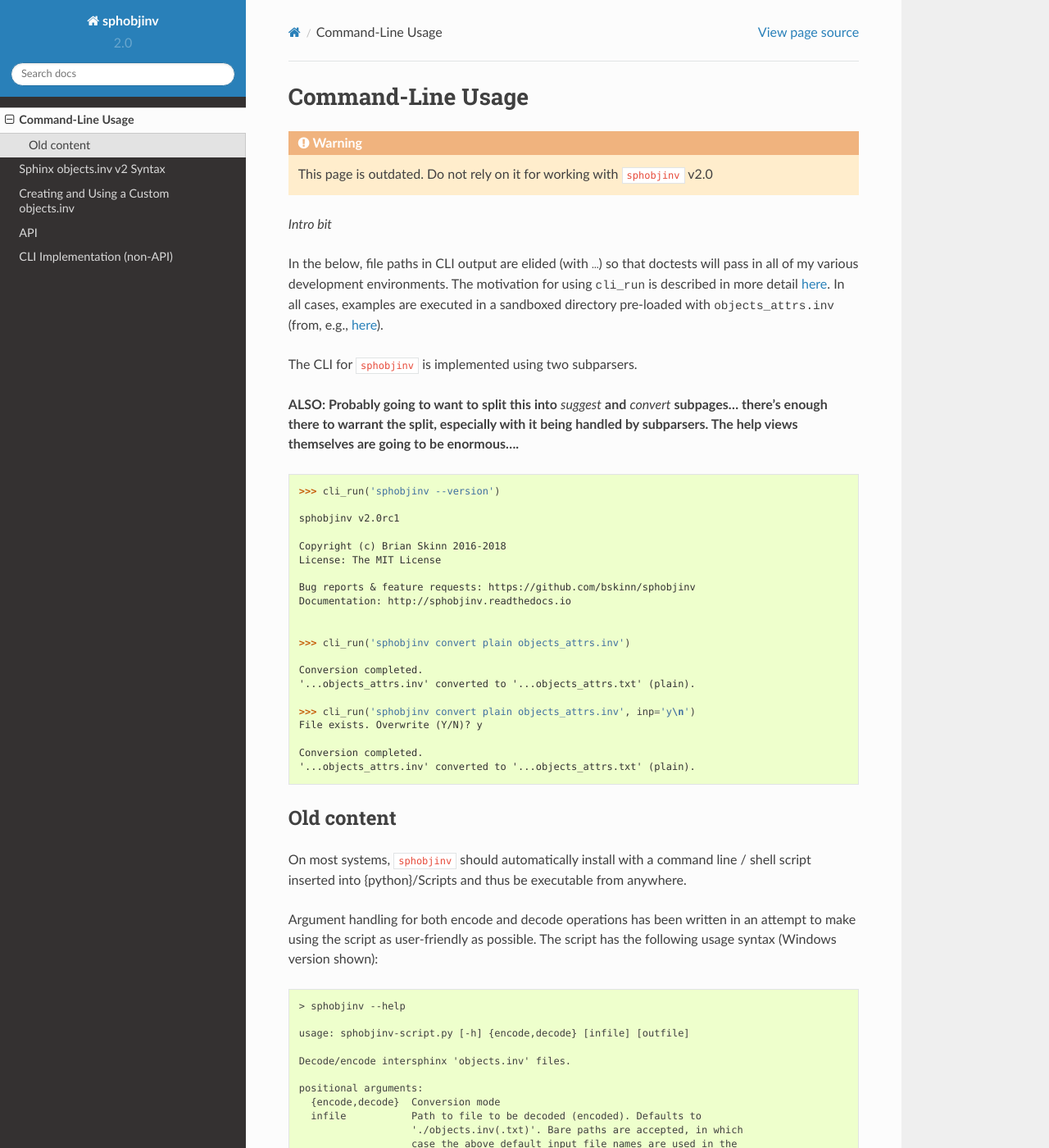
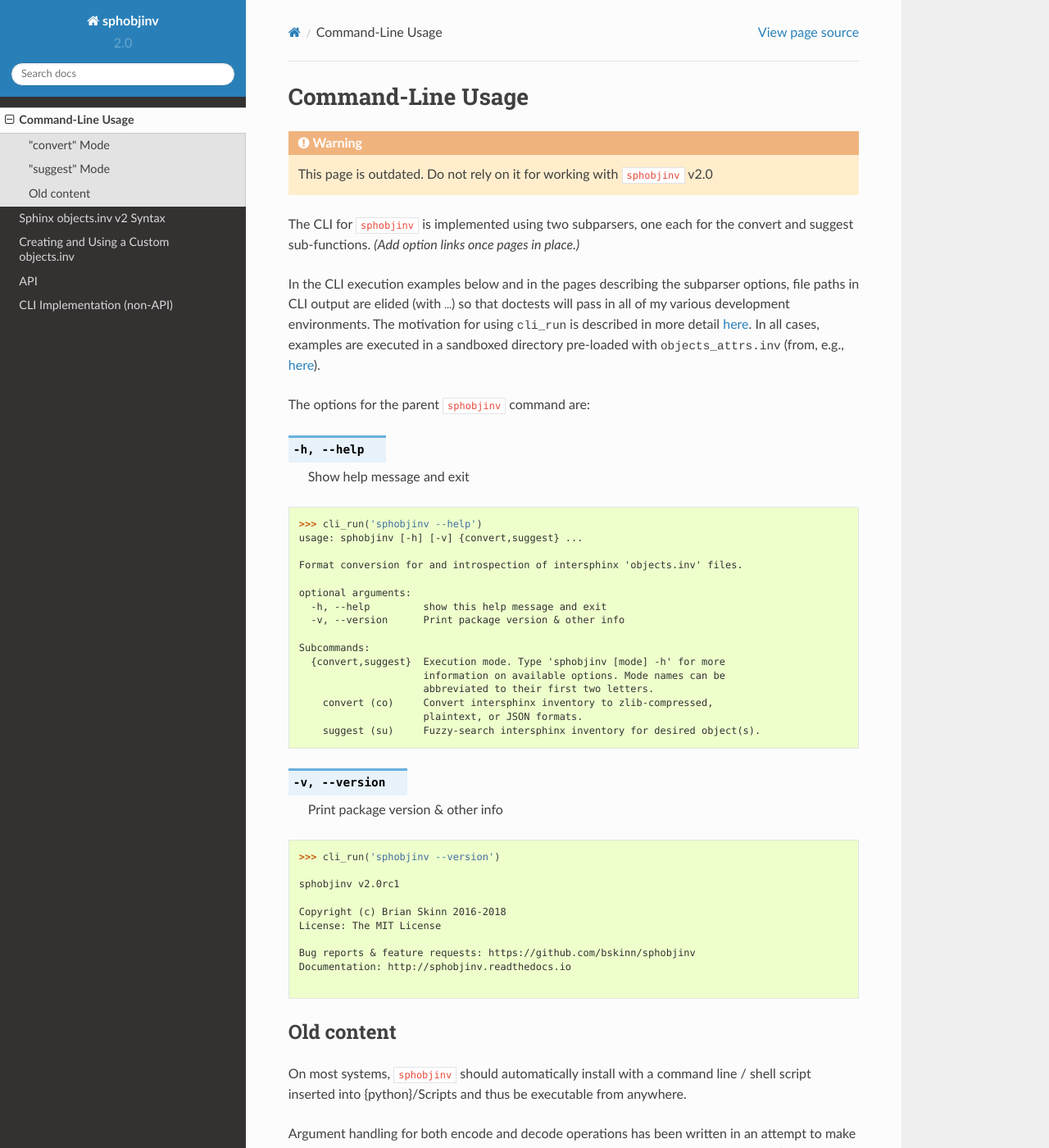
Before and after one commit to bskinn/sphobjinv, a Sphinx documentation site: the page built from doc/source/cmdline.rst, in a window 1280 px wide and 1400 px high. Shown: the whole window at 82% size. Built offline with Sphinx 7.4.7 and the Read the Docs theme 2.0.0, drawn with Linux system fonts in a browser that asks for light colours.

Commit message:
DRAFT/REVISE: Add some replaces, draft bit of CLI
DRAFT: Modest progress made in structuring CLI main page;
  new pages created for the subparsers

REVISE:

 * Create |soi| replace and rollout through docs
 * Create |objects.txt| replace and rollout through docs
 * Convert some things previously marked with ``..`` to |cour|

```diff
--- a/doc/source/api.rst
+++ b/doc/source/api.rst
@@ -6,9 +6,9 @@ API
 .. warning::
 
     This page is outdated. Do not rely on it for working with
-    ``sphobjinv`` v2.0
+    |soi| v2.0
 
-The primary ``sphobjinv`` API consists of two pairs of functions:
+The primary |soi| API consists of two pairs of functions:
 
  * :func:`~sphobjinv.fileops.readfile` /
    :func:`~sphobjinv.fileops.writefile` -- Read/write files from/to disk
--- /dev/null
+++ b/doc/source/cli/convert.rst
@@ -0,0 +1,6 @@
+.. Description of convert commandline usage
+
+Command-Line Usage: "convert" Mode
+==================================
+
+Temp text
--- /dev/null
+++ b/doc/source/cli/suggest.rst
@@ -0,0 +1,6 @@
+.. Description of suggest commandline usage
+
+Command-Line Usage: "suggest" Mode
+==================================
+
+Temp text
--- a/doc/source/cmdline.rst
+++ b/doc/source/cmdline.rst
@@ -6,11 +6,14 @@ Command-Line Usage
 .. warning::
 
     This page is outdated. Do not rely on it for working with
-    ``sphobjinv`` v2.0
+    |soi| v2.0
 
-*Intro bit*
+The CLI for |soi| is implemented using two subparsers, one each for the
+convert and suggest sub-functions. *(Add option links once pages in place.)*
 
-In the below, file paths in CLI output are elided (with |cour|\ ...\ |/cour|)
+
+In the CLI execution examples below and in the pages describing the subparser
+options, file paths in CLI output are elided (with |cour|\ ...\ |/cour|)
 so that doctests will pass in all of my various development environments.
 The motivation for using |cour|\ cli_run\ |/cour| is described in more
 detail `here <https://bskinn.github.io/Testing-CLI-Scripts/>`__.
@@ -18,17 +21,43 @@ In all cases, examples are executed in a sandboxed directory pre-loaded with
 |cour|\ objects_attrs.inv\ |/cour| (from, e.g.,
 `here <https://github.com/bskinn/sphobjinv/blob/master/sphobjinv/test/resource/objects_attrs.inv>`__).
 
-The CLI for ``sphobjinv`` is implemented using two subparsers.
 
 
 
+.. program:: sphobjinv
 
-**ALSO: Probably going to want to split this into** `suggest` **and**
-`convert` **subpages... there's enough there to warrant the split,
-especially with it being handled by subparsers. The help views themselves
-are going to be enormous....**
+The options for the parent |soi| command are:
 
-.. doctest:: scratch
+.. option:: -h, --help
+
+    Show help message and exit
+
+.. doctest:: soi_base
+
+    >>> cli_run('sphobjinv --help')
+    usage: sphobjinv [-h] [-v] {convert,suggest} ...
+    <BLANKLINE>
+    Format conversion for and introspection of intersphinx 'objects.inv' files.
+    <BLANKLINE>
+    optional arguments:
+      -h, --help         show this help message and exit
+      -v, --version      Print package version & other info
+    <BLANKLINE>
+    Subcommands:
+      {convert,suggest}  Execution mode. Type 'sphobjinv [mode] -h' for more
+                         information on available options. Mode names can be
+                         abbreviated to their first two letters.
+        convert (co)     Convert intersphinx inventory to zlib-compressed,
+                         plaintext, or JSON formats.
+        suggest (su)     Fuzzy-search intersphinx inventory for desired object(s).
+    <BLANKLINE>
+
+
+.. option:: -v, --version
+
+    Print package version & other info
+
+.. doctest:: soi_base
 
     >>> cli_run('sphobjinv --version')
     <BLANKLINE>
@@ -41,23 +70,23 @@ are going to be enormous....**
     Documentation: http://sphobjinv.readthedocs.io
     <BLANKLINE>
     <BLANKLINE>
-    >>> cli_run('sphobjinv convert plain objects_attrs.inv')
-    <BLANKLINE>
-    Conversion completed.
-    '...objects_attrs.inv' converted to '...objects_attrs.txt' (plain).
-    <BLANKLINE>
-    >>> cli_run('sphobjinv convert plain objects_attrs.inv', inp='y\n')
-    File exists. Overwrite (Y/N)? y
-    <BLANKLINE>
-    Conversion completed.
-    '...objects_attrs.inv' converted to '...objects_attrs.txt' (plain).
-    <BLANKLINE>
+
+
+
+
+.. toctree::
+    :maxdepth: 1
+    :hidden:
+
+    "convert" Mode <cli/convert>
+    "suggest" Mode <cli/suggest>
+
 
 
 Old content
 -----------
 
-On most systems, ``sphobjinv`` should automatically install with a command
+On most systems, |soi| should automatically install with a command
 line / shell script inserted into {python}/Scripts and thus be executable
 from anywhere.
 
@@ -87,8 +116,8 @@ the following usage syntax (Windows version shown):
     optional arguments:
       -h, --help       show this help message and exit
 
-In particular, note the default input file names (``objects.inv`` and
-``objects.txt``), and the ability to select these default file names in
+In particular, note the default input file names (|objects.inv| and
+|objects.txt|), and the ability to select these default file names in
 a given directory by simply passing the path to that directory.
 
 
@@ -99,8 +128,8 @@ behave essentially the same, except for swapping the default input/output
 file extensions. Adapt the path syntax, etc. as appropriate for the relevant
 operating system.
 
-To decode a file with the Sphinx-default name of ``objects.inv`` residing in the
-current directory, to the default output file of ``objects.txt``:
+To decode a file with the Sphinx-default name of |objects.inv| residing in the
+current directory, to the default output file of |objects.txt|:
 
 .. code-block:: none
 
--- a/doc/source/conf.py
+++ b/doc/source/conf.py
@@ -182,11 +182,15 @@ rst_epilog = """
 
 .. |objects.inv| replace:: |cour|\ objects.inv\ |/cour|
 
+.. |objects.txt| replace:: |cour|\ objects.txt\ |/cour|
+
 .. |str.format| replace:: :meth:`str.format`
 
 .. |isphxmap| replace:: ``intersphinx_mapping``
 
 .. _isphxmap: http://www.sphinx-doc.org/en/stable/ext/intersphinx.html#confval-intersphinx_mapping
+
+.. |soi| replace:: ``sphobjinv``
 
 """
 
--- a/doc/source/customfile.rst
+++ b/doc/source/customfile.rst
@@ -11,7 +11,7 @@ content-extraction tool.
 
 .. note::
 
-    These instructions are for ``sphobjinv`` v2.0;
+    These instructions are for |soi| v2.0;
     the prior instructions for v1.0 can be found
     `here <https://sphobjinv.readthedocs.io/en/v1.0.post1/customfile.html>`__.
 
```
Also changed, not shown: other parts of doc/source/cmdline.rst (+6 -5 lines), doc/source/index.rst (+6 -6 lines).
